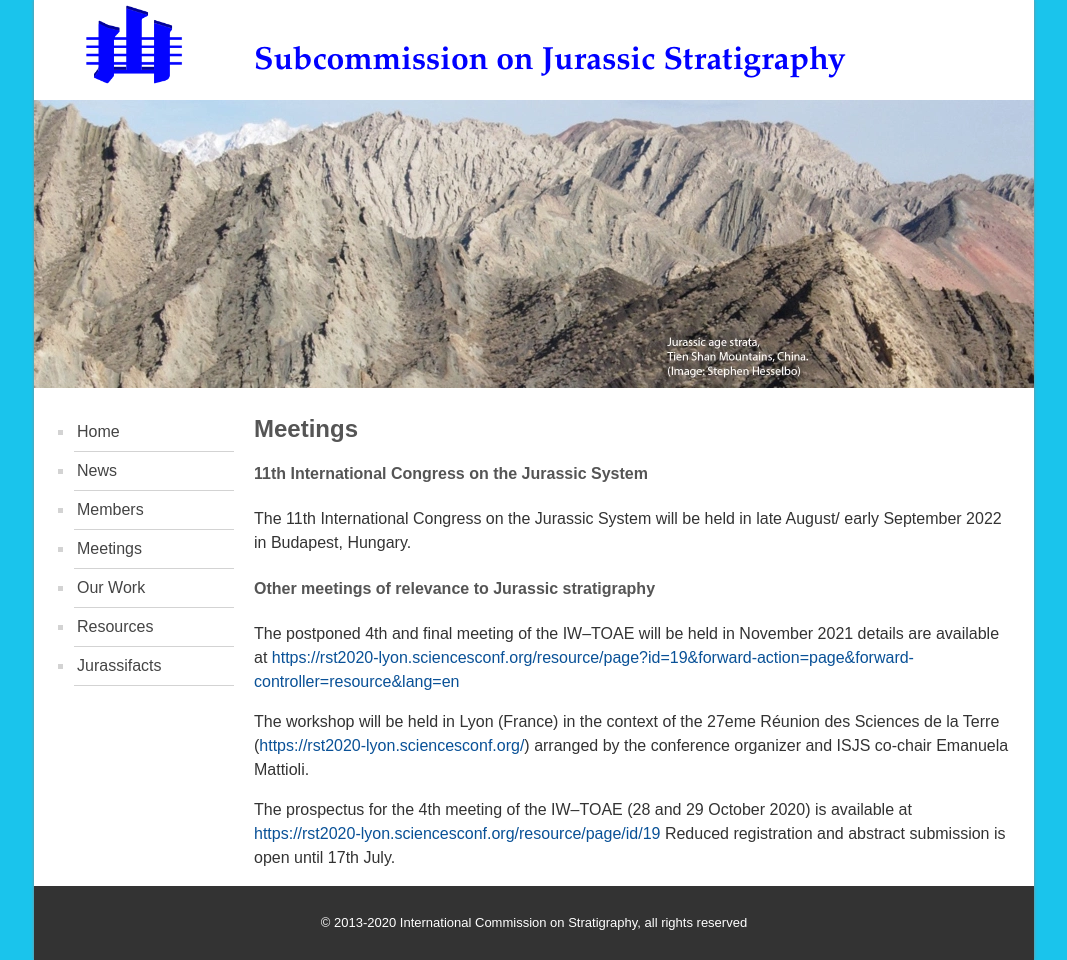
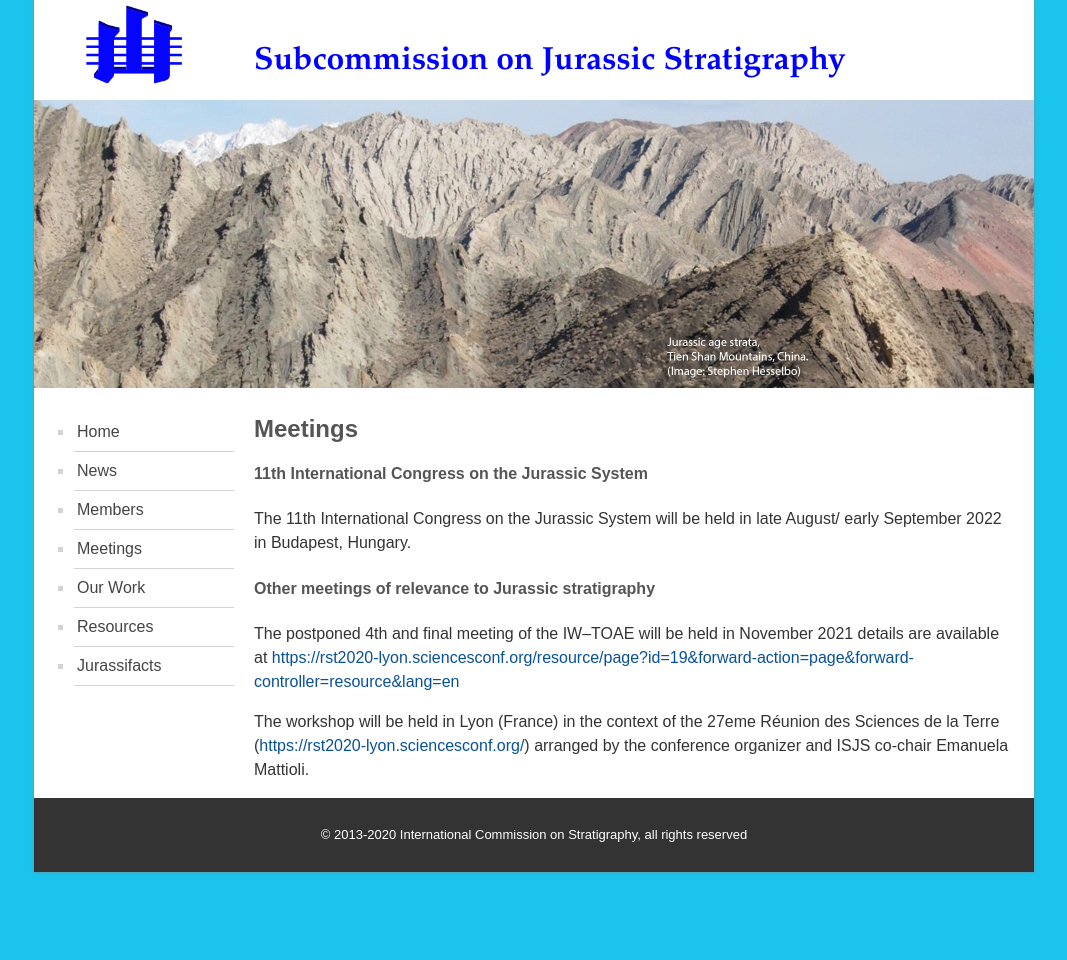
Before and after one commit to i-c-stratigraphy/subcommission-jurassic, a Jekyll site: the page built from pages/meetings.md, in a window 1280 px wide. Shown: the whole page, without its empty margins (106-1173 px from the left). Built offline with Jekyll 4.4.1, drawn with Linux system fonts in a browser that asks for light colours; after the commit the page ends 900 px from its top, so only the background shows below that.

Commit message:
Update meetings.md

```diff
--- a/pages/meetings.md
+++ b/pages/meetings.md
@@ -12,6 +12,3 @@ The 11th International Congress on the Jurassic System will be held in late Augu
 The postponed 4th and final meeting of the IW–TOAE will be held in November 2021 details are available at <https://rst2020-lyon.sciencesconf.org/resource/page?id=19&forward-action=page&forward-controller=resource&lang=en>
 
 The workshop will be held in Lyon (France) in the context of the 27eme Réunion des Sciences de la Terre (<https://rst2020-lyon.sciencesconf.org/>) arranged by the conference organizer and ISJS co-chair Emanuela Mattioli.
-
-The prospectus for the 4th meeting of the IW–TOAE (28 and 29 October 2020) is available at <https://rst2020-lyon.sciencesconf.org/resource/page/id/19>
-Reduced registration and abstract submission is open until 17th July.
```
